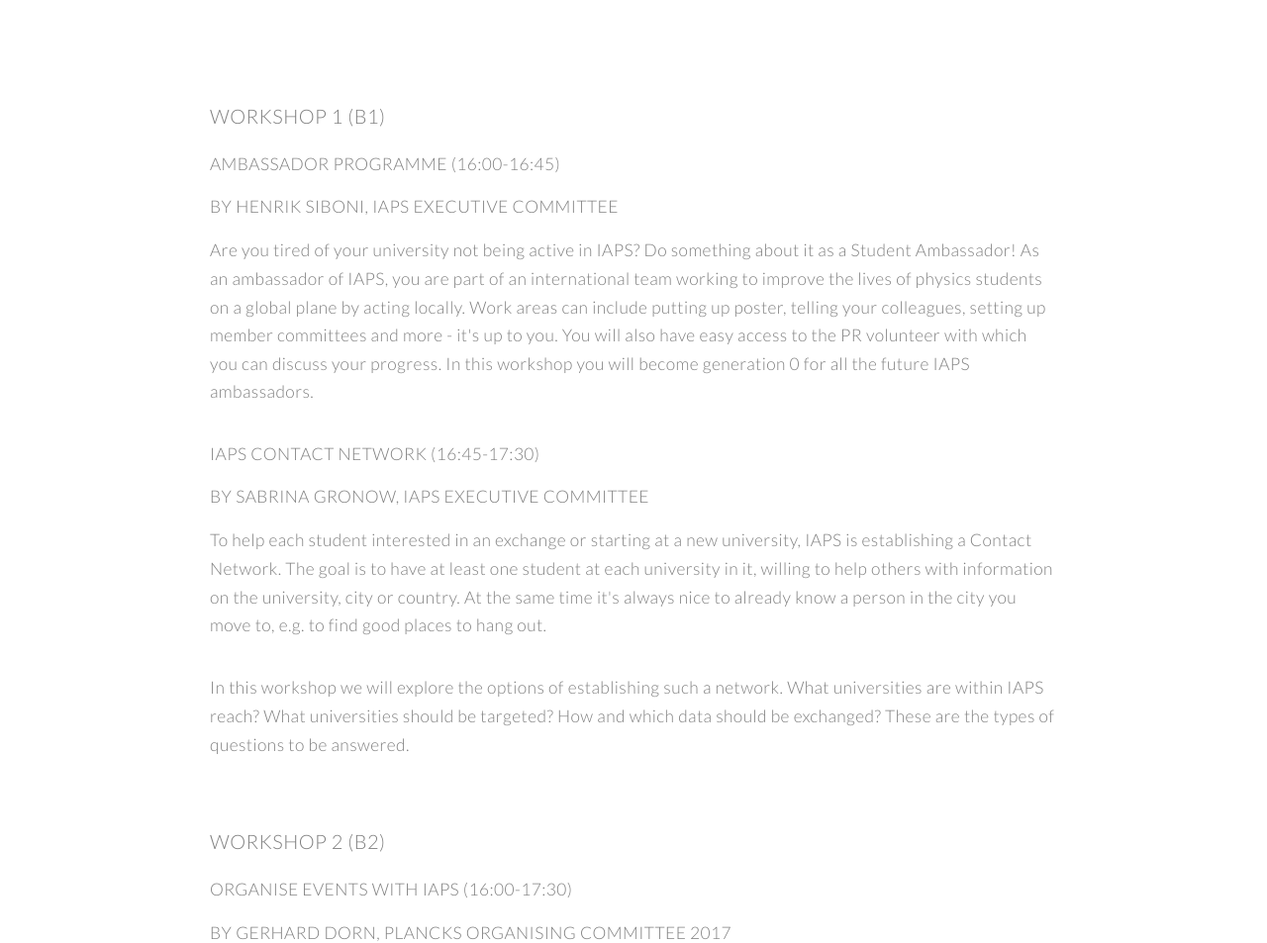
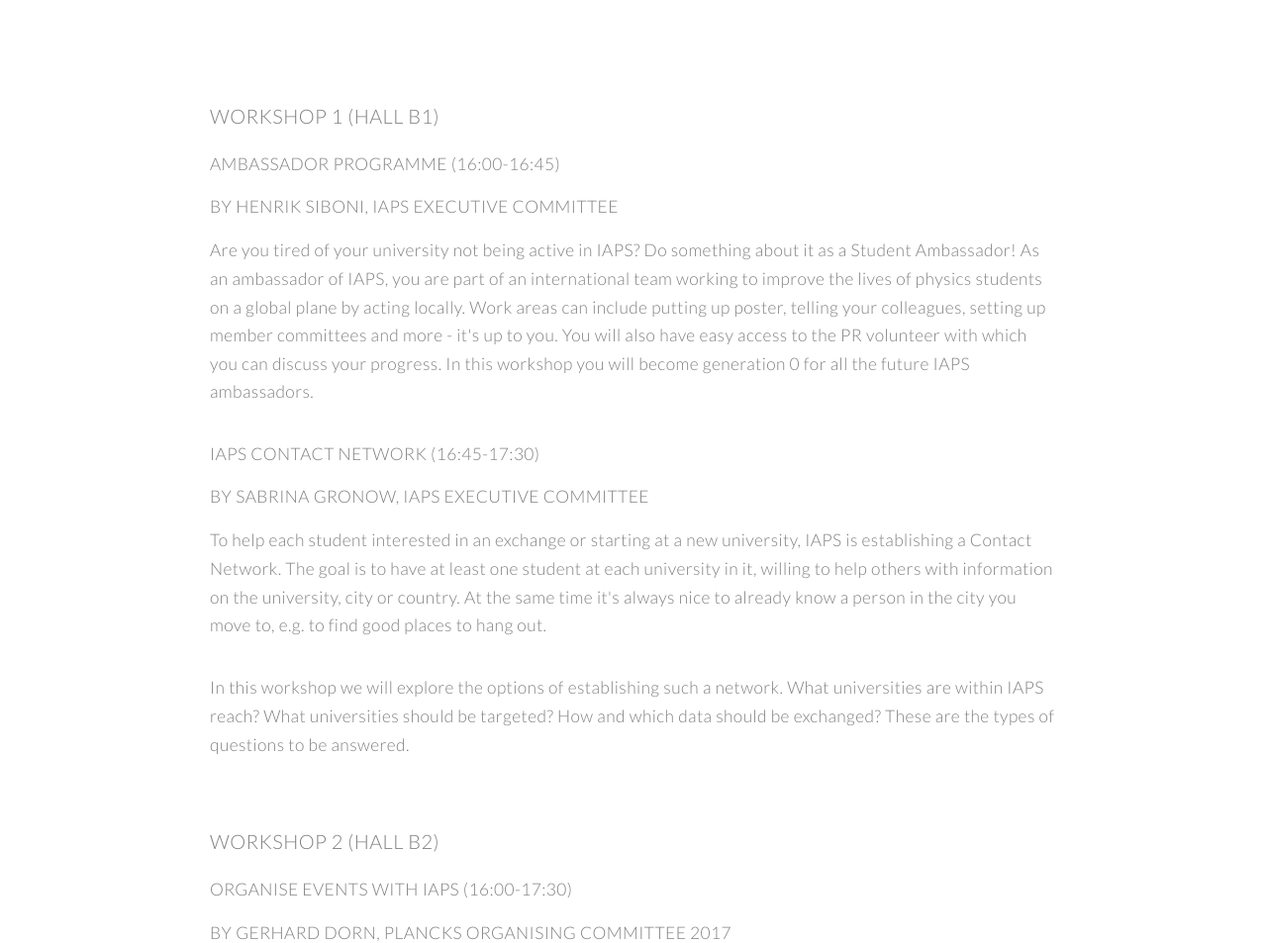
Before and after one commit to bread-on-toast/icps2016, a Jekyll site: the page built from programme/iaps.html, in a window 1280 px wide and 1400 px high. Shown: the part 274-1227 px from the top of the window at 99% size. Built offline with Jekyll 4.4.1, drawn with Linux system fonts in a browser that asks for light colours; some of the changed text lies outside the part shown.

Commit message:
changed hall names

```diff
--- a/programme/iaps.html
+++ b/programme/iaps.html
@@ -7,7 +7,7 @@
 <section class="wrapper style4 container">
     <ul class="posts">
         <li class="wrapper style1">
-            <h3>Workshop 1 (B1)</h3>
+            <h3>Workshop 1 (Hall B1)</h3>
 
             <h4>Ambassador programme (16:00-16:45)</h4>
             <h5>by Henrik Siboni, IAPS Executive Committee</h5>
@@ -23,7 +23,7 @@
         </li>
 
         <li class="wrapper style1">
-            <h3>Workshop 2 (B2)</h3>
+            <h3>Workshop 2 (Hall B2)</h3>
 
             <h4>Organise events with IAPS (16:00-17:30)</h4>
             <h5>by Gerhard Dorn, PLANCKS Organising Committee 2017</h5>
@@ -38,7 +38,7 @@
         </li>
 
         <li class="wrapper style1">
-            <h3>Workshop 3 (ALT)</h3>
+            <h3>Workshop 3 (Hall ALT)</h3>
 
             <h4>School Day (16:00-17:30)</h4>
             <h5>by Sabrina Gronow, Ana Milinović, IAPS Executive Committee</h5>
--- a/programme/workshops.html
+++ b/programme/workshops.html
@@ -9,7 +9,7 @@
 <section class="wrapper style4 container">
     <ul class="posts">
         <li class="wrapper style1">
-            <h3>Workshop 1 (B1)</h3>
+            <h3>Workshop 1 (Hall B1)</h3>
 
             <h4>Gateway 2 Science: A Database for Academia (11:30-13:00)</h4>
             <h5>by David Jacome, St. John’s University</h5>
@@ -18,7 +18,7 @@
         </li>
 
         <li class="wrapper style1">
-            <h3>Workshop 2 (B2)</h3>
+            <h3>Workshop 2 (Hall B2)</h3>
 
             <h4>Let's talk science (11:30-13:00)</h4>
             <h5>by Edward Duca, University of Malta</h5>
```
